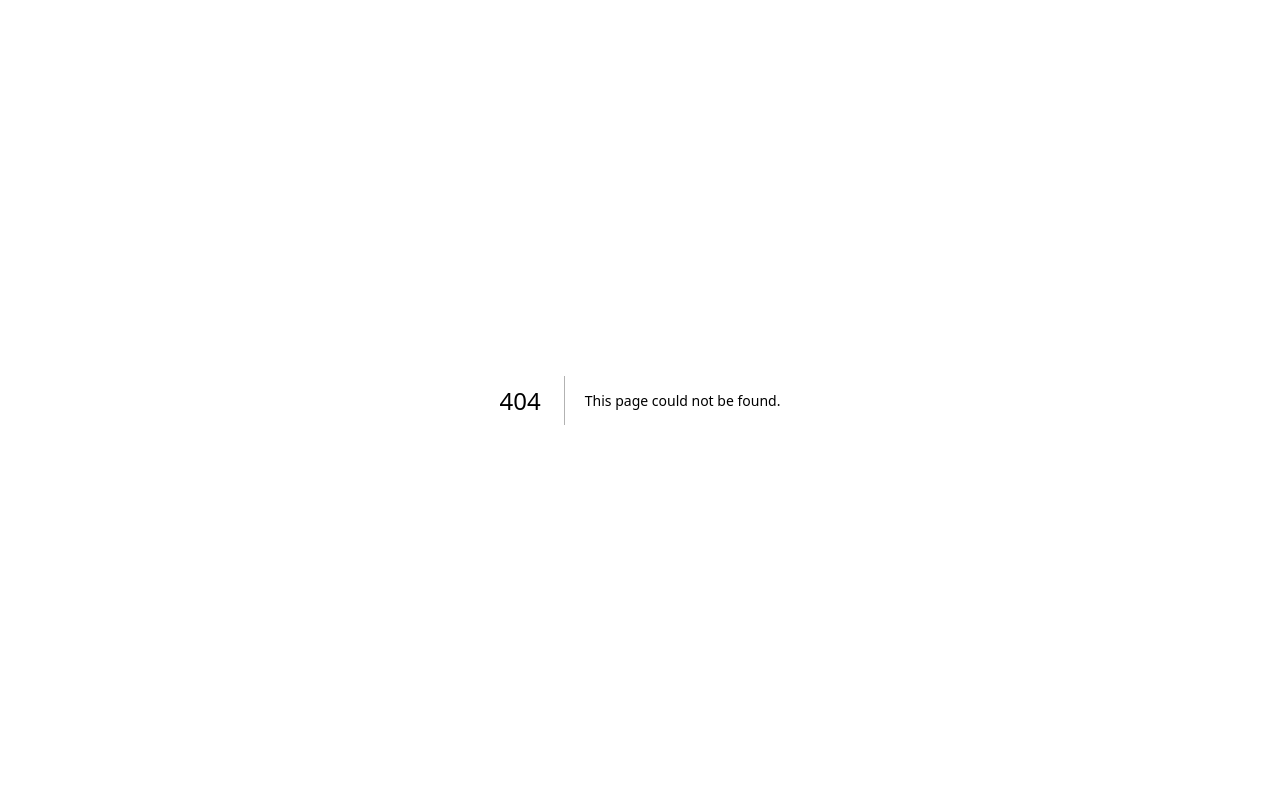
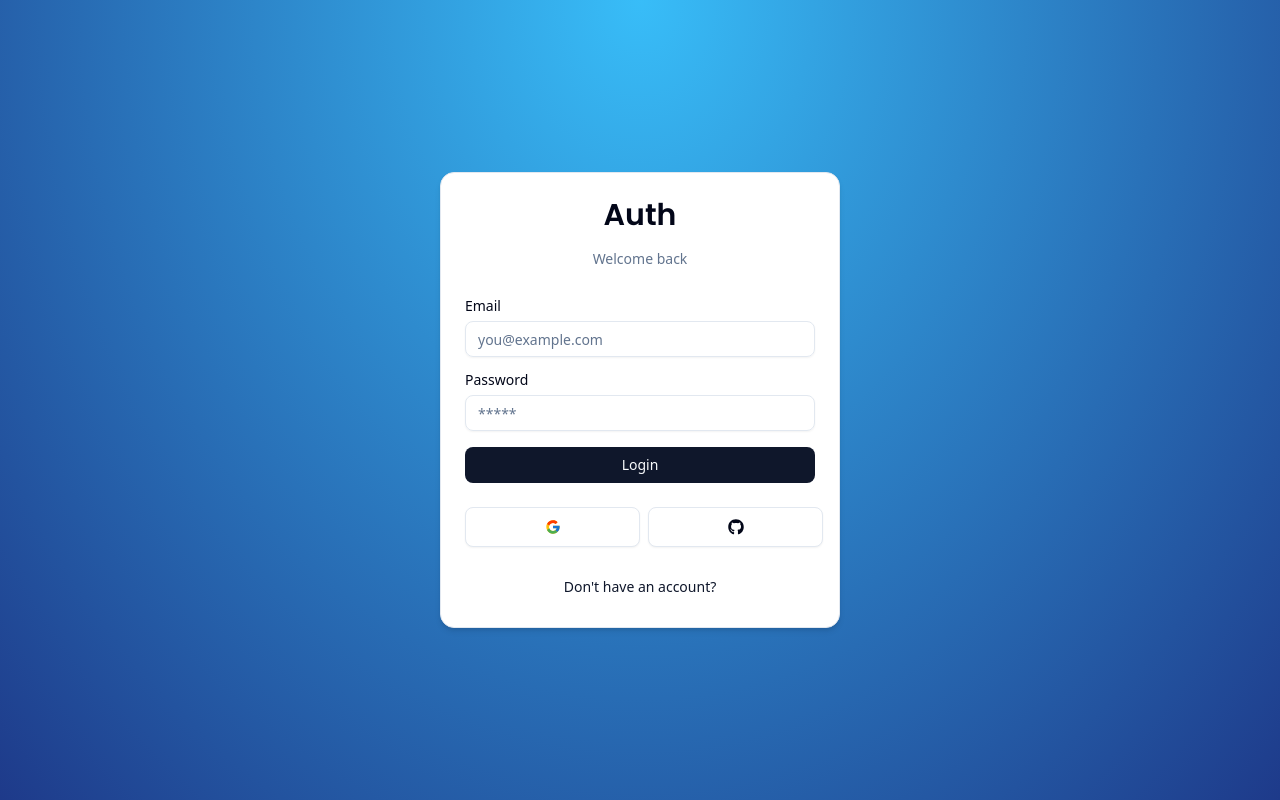
Before and after one commit to aqibzaib/Next-Auth-V5---Advanced-Guide, a Next.js app: page /auth/register in a window 1280 px wide. Before the commit this address had no page. Built offline with nearby package versions, Linux system fonts and the light colour scheme.

Commit message:
feat: add AuthLayout component for consistent layout in authentication pages

```diff
--- /dev/null
+++ b/src/app/auth/register/page.tsx
@@ -0,0 +1,10 @@
+import LoginForm from "@/components/auth/login-form";
+import React from "react";
+
+export default function RegistrationPage() {
+  return (
+    <div>
+      <LoginForm />
+    </div>
+  );
+}
```
Also changed, not shown: src/app/auth/layout.tsx (renamed from src/app/auth/login/layout.tsx).
